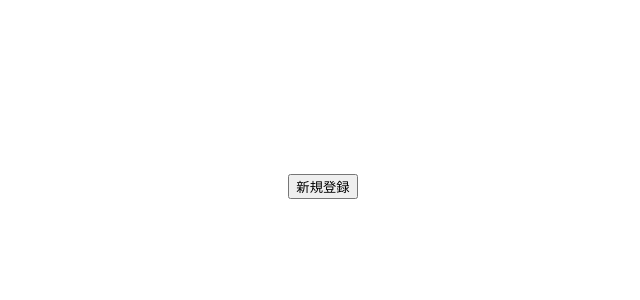
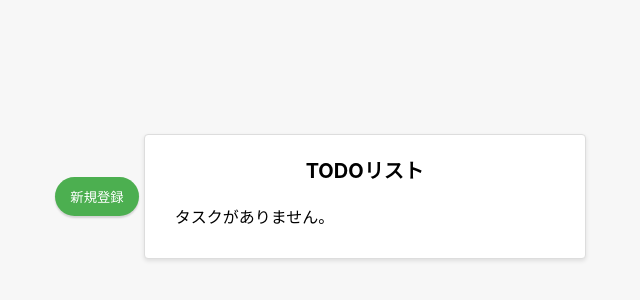
Before and after one commit to JintoYamanaka/react-todo-app, a React (Create React App) app: page / in a window 1280 px wide. Shown: the part 204-504 px from the top of the page, without its empty margins (322-962 px from the left). Built offline with nearby package versions, Linux system fonts and the light colour scheme.

Commit message:
レイアウト変更

```diff
--- a/src/App.js
+++ b/src/App.js
@@ -3,13 +3,11 @@ import { useState } from "react";
 import { css } from "@emotion/react";
 
 const appStyle = css`
-  margin: 0;
-  padding: 0;
   display: flex;
   justify-content: center;
   align-items: center;
   height: 100vh;
-  flex-direction: column;
+  background-color: #f7f7f7;
 `;
 
 const modalStyle = css`
@@ -35,7 +33,20 @@ const listStyle = css`
 `;
 
 const buttonStyle = css`
-  margin-left: 10px;
+  padding: 10px 15px;
+  margin: 0 5px;
+  border: none;
+  border-radius: 20px;
+  background-color: #4caf50;
+  color: white;
+  cursor: pointer;
+  box-shadow: 0 2px 2px 0 rgba(0,0,0,0.15);
+  transition: background-color 0.3s, box-shadow 0.3s;
+
+  &:hover {
+    background-color: #45a049;
+    box-shadow: 0 4px 4px 0 rgba(0,0,0,0.2);
+  }
 `;
 
 const cancelButtonStyle = css`
@@ -46,6 +57,36 @@ const cancelButtonStyle = css`
   &:hover {
     background-color: #d32f2f;
   }
+`;
+
+const listContainerStyle = css`
+  border: 1px solid #ddd;
+  border-radius: 4px;
+  box-shadow: 0 2px 4px rgba(0, 0, 0, 0.1);
+  width: 100%;
+  max-width: 400px;
+  background-color: white;
+  padding: 20px;
+  margin: 20px 0;
+`;
+
+const listItemStyle = css`
+  padding: 10px;
+  border-bottom: 1px solid #eee;
+  display: flex;
+  justify-content: space-between;
+  align-items: center;
+
+  &:last-child {
+    border-bottom: none;
+  }
+`;
+
+const listTitleStyle = css`
+  font-size: 20px;
+  font-weight: bold;
+  margin-bottom: 10px;
+  text-align: center;
 `;
 
 function App() {
@@ -98,15 +139,18 @@ function App() {
           </div>
         </div>
       )}
-      <div css={listStyle}>
-        {tasks.map((task, index) => (
-          <div key={index}>
-            {task}
-            <button onClick={() => deleteTask(index)} css={buttonStyle}>
-              削除
-            </button>
-          </div>
-        ))}
+      <div css={listContainerStyle}>
+        <div css={listTitleStyle}>TODOリスト</div>
+        {tasks.length > 0 ? (
+          tasks.map((task, index) => (
+            <div key={index} css={listItemStyle}>
+              {task}
+              <button onClick={() => deleteTask(index)} css={buttonStyle}>削除</button>
+            </div>
+          ))
+        ) : (
+          <div css={listItemStyle}>タスクがありません。</div>
+        )}
       </div>
     </div>
   );
```
